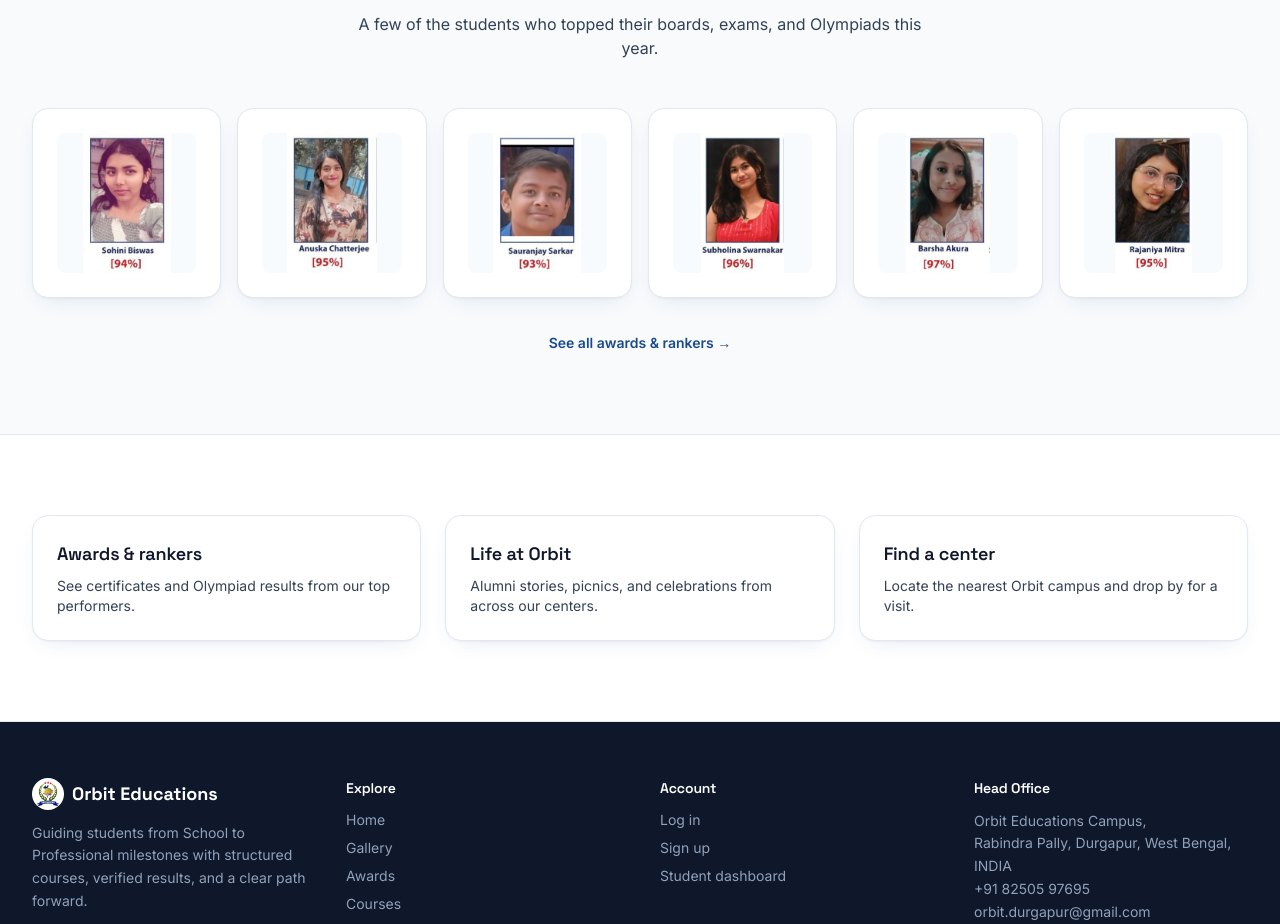
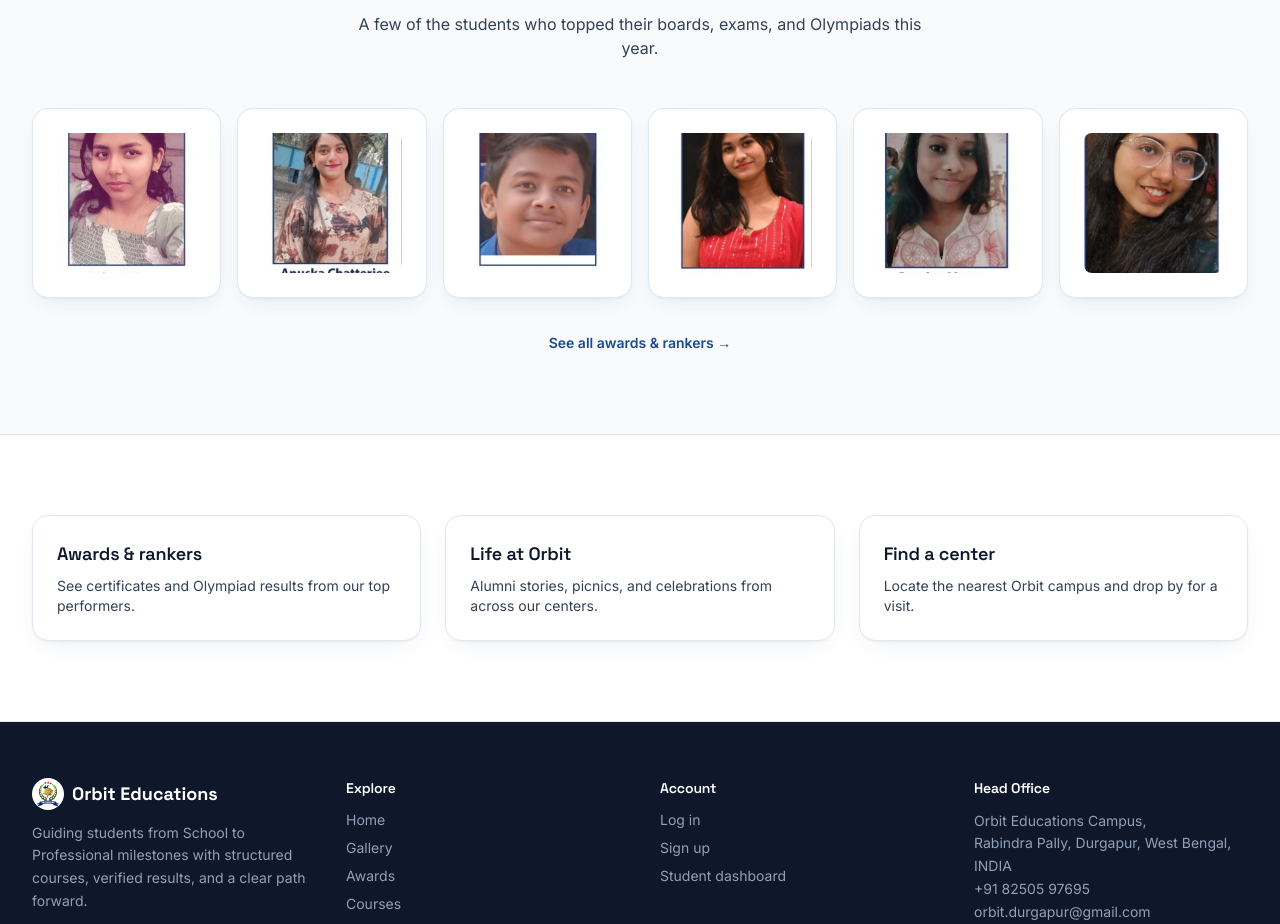
Before and after one commit to DEBTULYA2005/OrbitEducations, a React (Vite) app: page / in a window 1280 px wide. Shown: the part 1525-2449 px from the top of the page. Built offline with nearby package versions, Linux system fonts and the light colour scheme; no server answers.

Commit message:
Add tooper's images

```diff
--- a/src/pages/HomePage.jsx
+++ b/src/pages/HomePage.jsx
@@ -205,14 +205,14 @@
               <Card
                 key={topper.name}
                 hoverable
-                className="mx-auto w-full max-w-[270px] overflow-hidden p-2"
+                className="mx-auto w-full max-w-[270px] overflow-hidden p-0"
               >
-                <div className="aspect-square overflow-hidden rounded-lg bg-orbit-blue-50/40">
+                <div className="aspect-square overflow-hidden rounded-lg">
                   <img
                     src={topper.image}
                     alt={topper.name}
                     loading="lazy"
-                    className="h-full w-full object-contain"
+                    className="h-full w-full object-cover"
                   />
                 </div>
               </Card>
```
